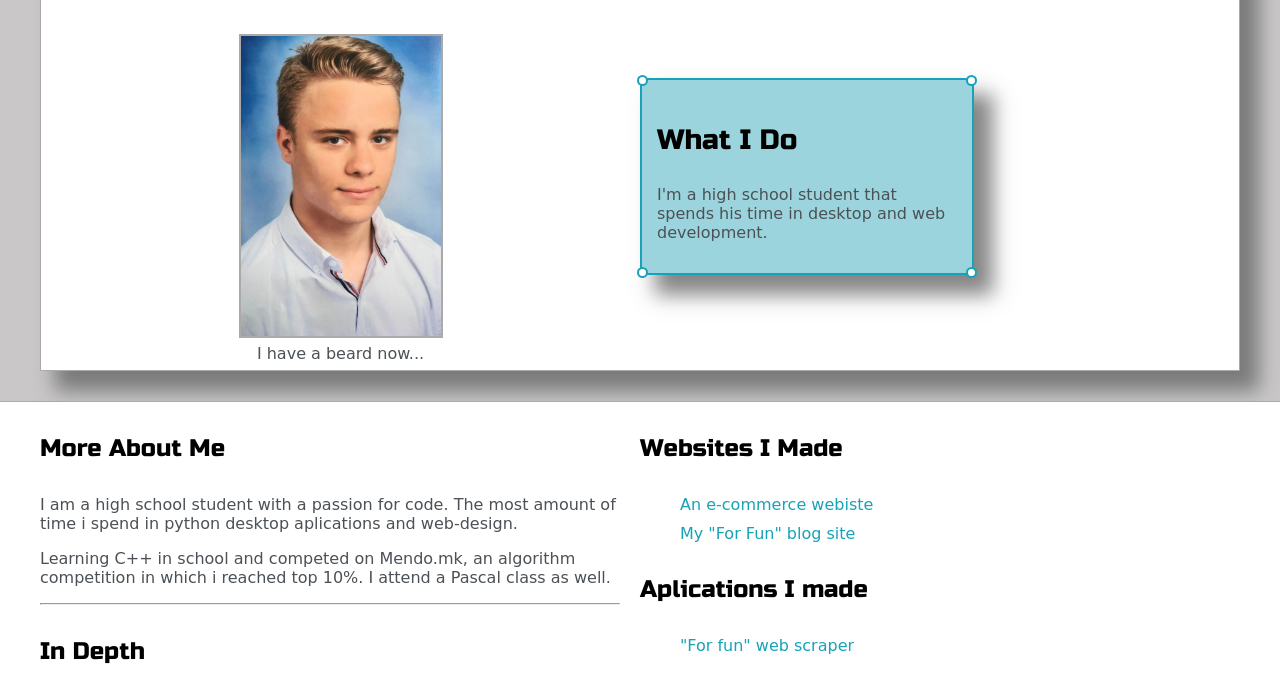
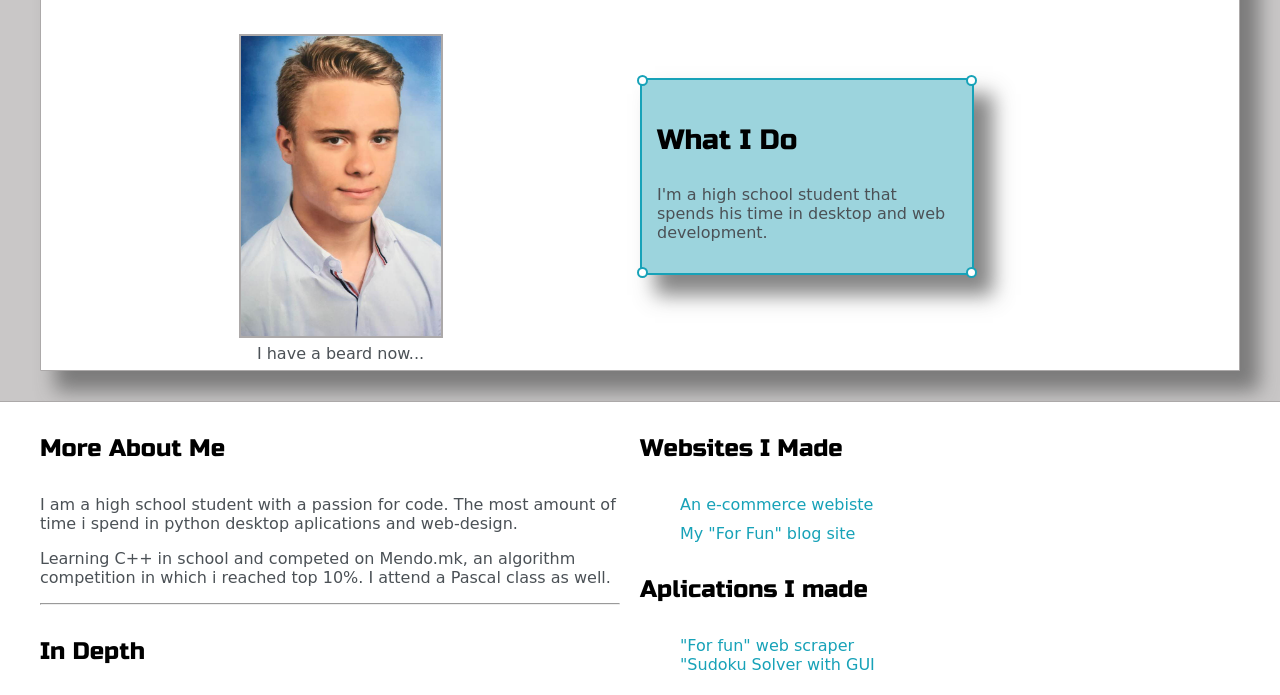
Before and after one commit to theroadfreak/Portfolio, a plain HTML site: page index.html in a window 1280 px wide. Shown: the part 209-904 px from the top of the page. Drawn offline with Linux system fonts and the light colour scheme; a web font is replaced by a local one.

Commit message:
a minor add

```diff
--- a/index.html
+++ b/index.html
@@ -135,6 +135,13 @@
                   >"For fun" web scraper</a
                 >
               </li>
+              <li>
+                <a
+                  target="_blank"
+                  href="https://github.com/theroadfreak/SudokuSolver"
+                  >"Sudoku Solver with GUI</a
+                >
+              </li>
             </ul>
 
             <!-- I have built a bunch
```
